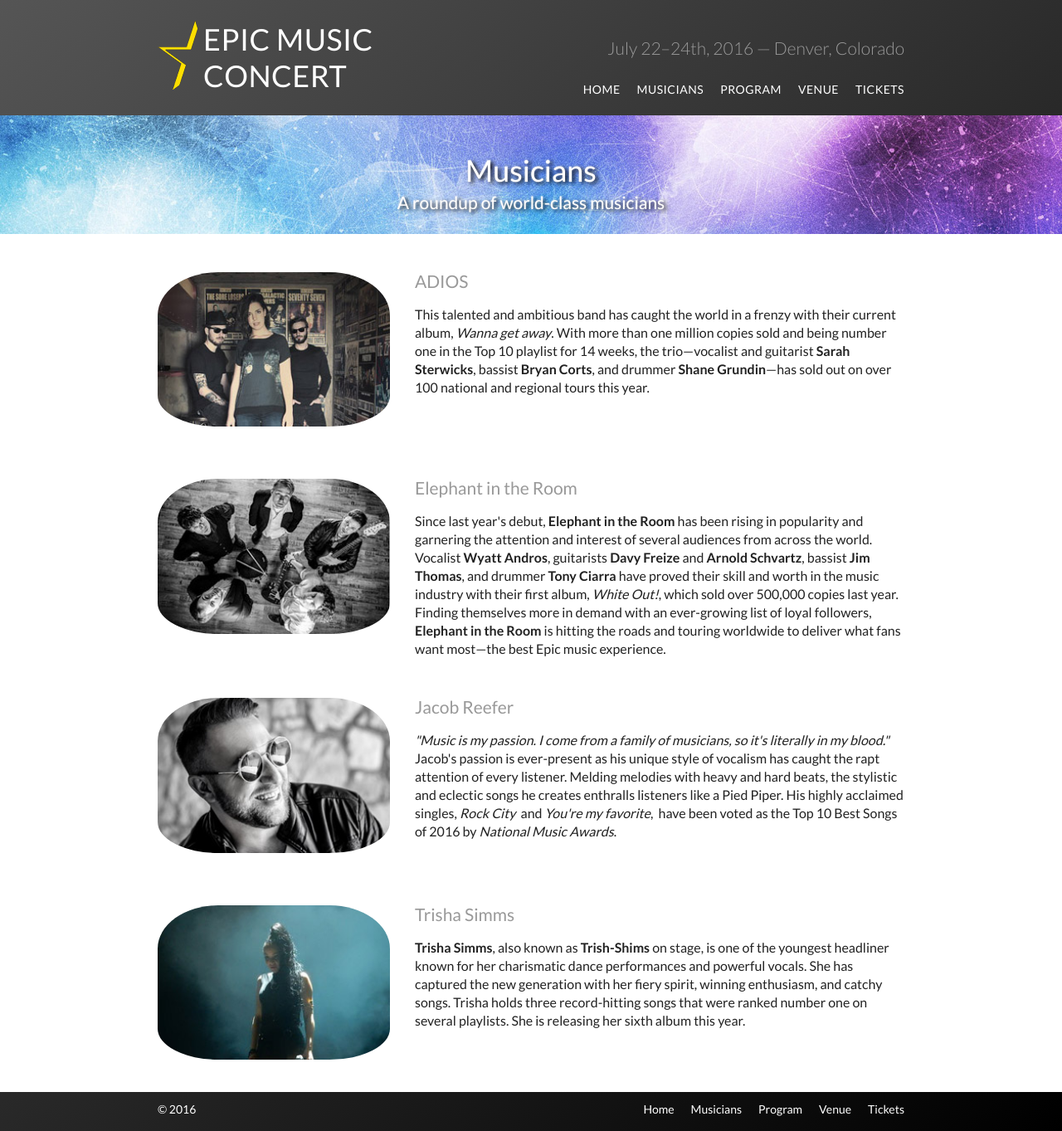
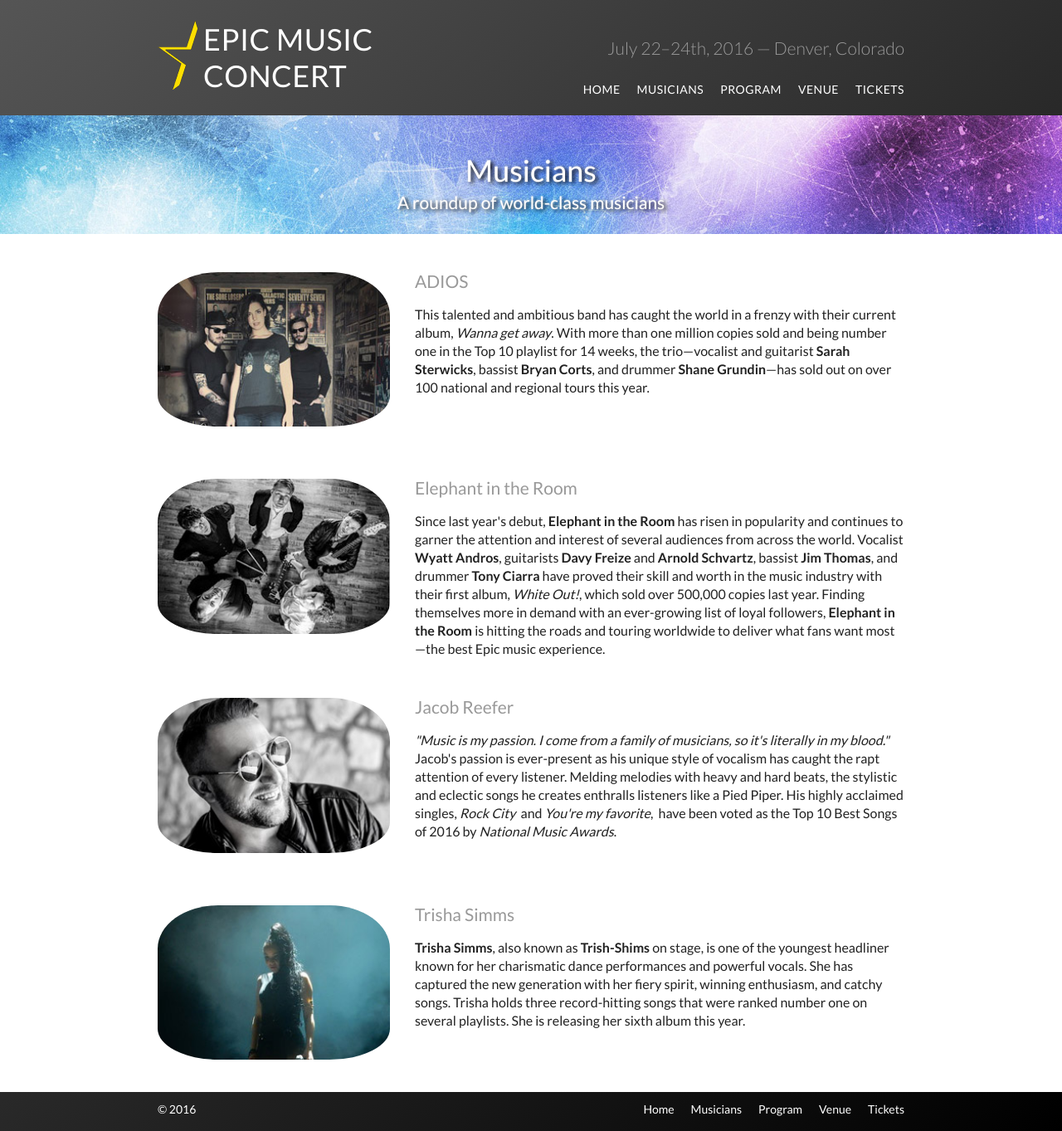
Before and after one commit to nuumu/nuumu.github.io, a Jekyll site: the page website/music/musicians.html, which Jekyll copies as it is, in a window 1280 px wide. Shown: the whole page at 83% size. Built offline with Jekyll 4.4.1, drawn with Linux system fonts in a browser that asks for light colours.

Commit message:
Update musicians.html

```diff
--- a/website/music/musicians.html
+++ b/website/music/musicians.html
@@ -65,7 +65,7 @@
 			<div class="col-1-3"><img alt="Elephant in the Room" src="images/musician/elephant.jpg"></div><!--
           --><aside class="col-2-3">
 				<h3>Elephant in the Room</h3>
-			<p>Since last year's debut, <strong>Elephant in the Room</strong> has been rising in popularity and garnering the attention and interest of several audiences from across the world. Vocalist <strong>Wyatt Andros</strong>, guitarists <strong>Davy Freize</strong> and <strong>Arnold Schvartz</strong>, bassist <strong>Jim Thomas</strong>, and drummer <strong>Tony Ciarra</strong> have proved their skill and worth in the music industry with their first album, <em>White Out!</em>, which sold over 500,000 copies last year. Finding themselves more in demand with an ever-growing list of loyal followers, <strong>Elephant in the Room</strong> is hitting the roads and touring worldwide to deliver what fans want most—the best Epic music experience.</p>
+			<p>Since last year's debut, <strong>Elephant in the Room</strong> has risen in popularity and continues to garner the attention and interest of several audiences from across the world. Vocalist <strong>Wyatt Andros</strong>, guitarists <strong>Davy Freize</strong> and <strong>Arnold Schvartz</strong>, bassist <strong>Jim Thomas</strong>, and drummer <strong>Tony Ciarra</strong> have proved their skill and worth in the music industry with their first album, <em>White Out!</em>, which sold over 500,000 copies last year. Finding themselves more in demand with an ever-growing list of loyal followers, <strong>Elephant in the Room</strong> is hitting the roads and touring worldwide to deliver what fans want most—the best Epic music experience.</p>
 			</aside>
 		</div>
 	</section>
```
